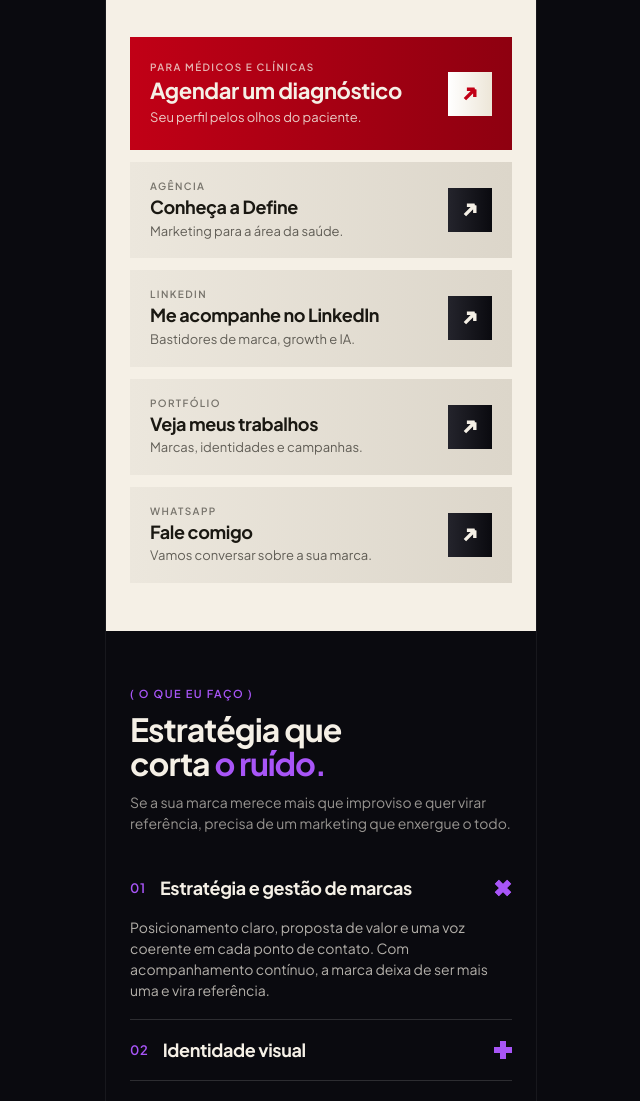
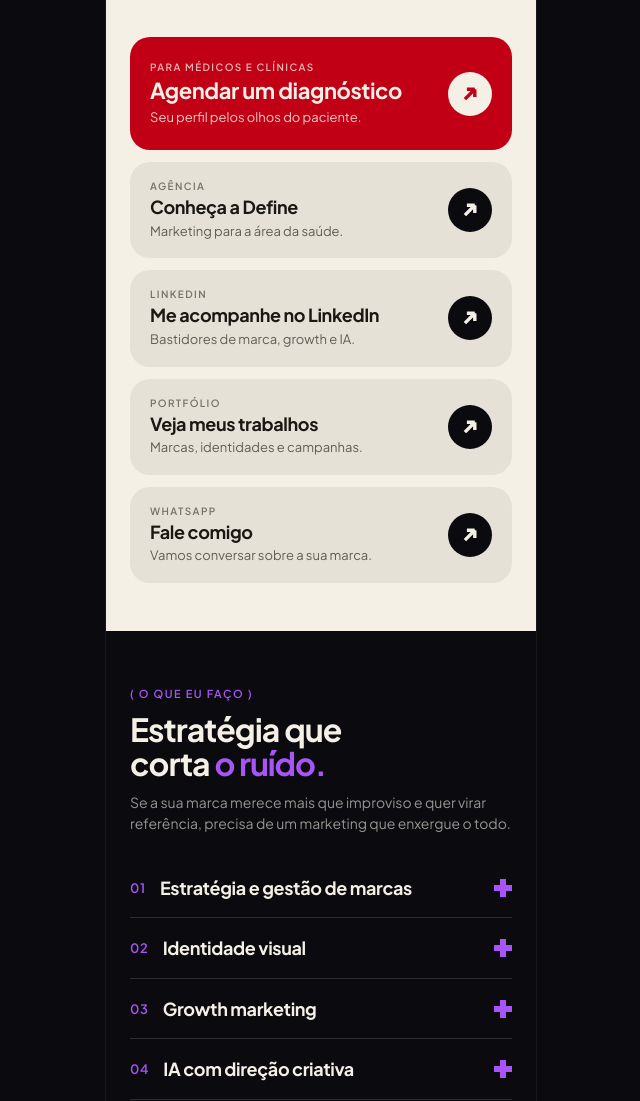
Before and after one commit to VictorBranding/bio, a plain HTML site: page index.html in a window 1280 px wide. Shown: the part 531-1632 px from the top of the page, without its empty margins (319-959 px from the left). Drawn offline with Linux system fonts and the light colour scheme.

Commit message:
Sanfonas fechadas, botões arredondados e foto mais à esquerda
Co-Authored-By: Claude Opus 5.5 <noreply@anthropic.com>

```diff
--- a/index.html
+++ b/index.html
@@ -47,21 +47,21 @@ img{display:block;max-width:100%}
 .faixa-grupo span{font-size:17px;font-weight:700;letter-spacing:-.01em;white-space:nowrap}
 .faixa-grupo svg{width:14px;height:14px;flex:none}
 .links{padding:40px 24px 48px;display:grid;gap:12px}
-.link{display:flex;align-items:center;gap:16px;padding:18px 20px;background:linear-gradient(90deg,#ECE7DD,#DCD6CA);transition:transform .25s ease,box-shadow .25s ease}
+.link{display:flex;align-items:center;gap:16px;padding:18px 20px;border-radius:20px;background:var(--linen);transition:transform .25s ease,box-shadow .25s ease}
 .link:hover,.link:focus-visible{transform:translateY(-2px);box-shadow:0 10px 24px -14px rgba(10,10,15,.45)}
 .link:active{transform:translateY(0) scale(.99)}
 .link-textos{flex:1;display:grid;gap:4px;min-width:0}
 .link-rotulo{font-size:10px;font-weight:600;letter-spacing:.14em;text-transform:uppercase;opacity:.55}
 .link-titulo{font-size:18px;font-weight:700;letter-spacing:-.02em;line-height:1.25}
 .link-apoio{font-size:13px;line-height:1.35;opacity:.65}
-.link-botao{width:44px;height:44px;background:linear-gradient(90deg,#24242C,#0A0A0F);display:grid;place-items:center;flex:none}
+.link-botao{width:44px;height:44px;border-radius:50%;background:var(--ink);display:grid;place-items:center;flex:none}
 .link-botao svg{width:16px;height:16px;transform:rotate(-45deg);transition:transform .25s ease}
 .link:hover .link-botao svg,.link:focus-visible .link-botao svg{transform:rotate(-45deg) translateX(3px)}
-.link-destaque{background:linear-gradient(90deg,#C10016,#8E0010);color:var(--creme);padding:24px 20px}
+.link-destaque{background:var(--carmim);color:var(--creme);padding:24px 20px}
 .link-destaque .link-rotulo{opacity:.75}
 .link-destaque .link-titulo{font-size:22px}
 .link-destaque .link-apoio{opacity:.85}
-.link-destaque .link-botao{background:linear-gradient(90deg,#FFFFFF,#EDE6D8)}
+.link-destaque .link-botao{background:var(--creme)}
 .servicos{background:var(--ink);color:var(--creme);padding:56px 24px}
 .servicos-topo{display:grid;gap:12px;padding-bottom:24px}
 .titulo-secao{font-size:32px;font-weight:700;letter-spacing:-.03em;line-height:1.05}
@@ -155,7 +155,7 @@ a:focus-visible,button:focus-visible{outline:2px solid var(--roxo);outline-offse
       <p>Se a sua marca merece mais que improviso e quer virar referência, precisa de um marketing que enxergue o todo.</p>
     </div>
     <div class="sanfona">
-      <div class="item aberto"><button class="item-botao" aria-expanded="true"><span class="item-num">01</span><span class="item-titulo">Estratégia e gestão de marcas</span><svg class="item-mais" viewBox="0 0 18 18" aria-hidden="true"><path d="M9 0V18M0 9H18" stroke="#A855F7" stroke-width="6"/></svg></button><div class="item-corpo"><div><p>Posicionamento claro, proposta de valor e uma voz coerente em cada ponto de contato. Com acompanhamento contínuo, a marca deixa de ser mais uma e vira referência.</p></div></div></div>
+      <div class="item"><button class="item-botao" aria-expanded="false"><span class="item-num">01</span><span class="item-titulo">Estratégia e gestão de marcas</span><svg class="item-mais" viewBox="0 0 18 18" aria-hidden="true"><path d="M9 0V18M0 9H18" stroke="#A855F7" stroke-width="6"/></svg></button><div class="item-corpo"><div><p>Posicionamento claro, proposta de valor e uma voz coerente em cada ponto de contato. Com acompanhamento contínuo, a marca deixa de ser mais uma e vira referência.</p></div></div></div>
       <div class="item"><button class="item-botao" aria-expanded="false"><span class="item-num">02</span><span class="item-titulo">Identidade visual</span><svg class="item-mais" viewBox="0 0 18 18" aria-hidden="true"><path d="M9 0V18M0 9H18" stroke="#A855F7" stroke-width="6"/></svg></button><div class="item-corpo"><div><p>Logo, cores, tipografia e um sistema que mantém tudo coerente. Mais do que bonita, a identidade precisa mostrar o que a marca é.</p></div></div></div>
       <div class="item"><button class="item-botao" aria-expanded="false"><span class="item-num">03</span><span class="item-titulo">Growth marketing</span><svg class="item-mais" viewBox="0 0 18 18" aria-hidden="true"><path d="M9 0V18M0 9H18" stroke="#A855F7" stroke-width="6"/></svg></button><div class="item-corpo"><div><p>Atrair novos pacientes é só uma parte. Growth também é manter quem já chegou por perto e traçar a estratégia para o negócio crescer, com decisões baseadas em dados.</p></div></div></div>
       <div class="item"><button class="item-botao" aria-expanded="false"><span class="item-num">04</span><span class="item-titulo">IA com direção criativa</span><svg class="item-mais" viewBox="0 0 18 18" aria-hidden="true"><path d="M9 0V18M0 9H18" stroke="#A855F7" stroke-width="6"/></svg></button><div class="item-corpo"><div><p>A IA potencializa o processo criativo e abre novas possibilidades. No negócio, ajuda a tomar decisões com mais clareza, otimizando processos e transformando dados em informação.</p></div></div></div>
```
Also changed, not shown: img/compartilhar.jpg, img/hero.webp.
